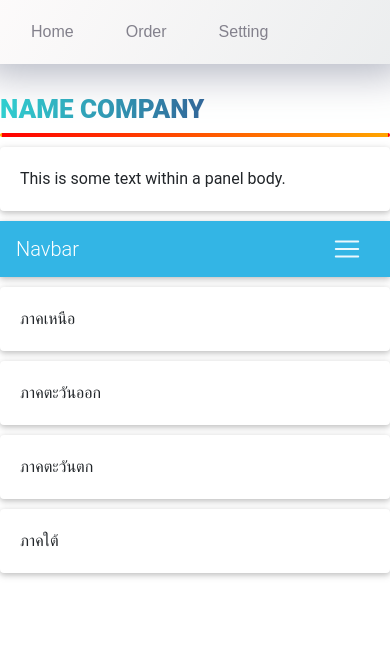
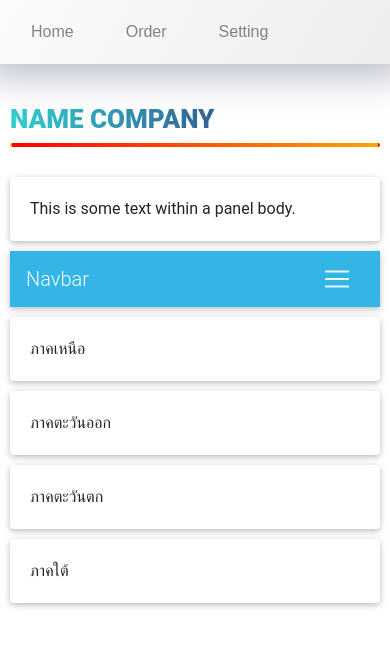
Before and after one commit to ToshyraF/bannashop, a Django app: page / in a window 390 px wide. Shown: the top 647 px of the page. Run offline with Django 3.2, Linux system fonts and the light colour scheme; some libraries are stand-ins or nearby versions.

Commit message:
change css all of project

```diff
--- a/static/css/responsiveregion.css
+++ b/static/css/responsiveregion.css
@@ -50,6 +50,9 @@
     /* .remove-right-nav{
         padding: 0px;
     } */
+    .responsive-container{
+        padding: 10px;
+    }
 }
 @media screen and (min-width: 1000px){
     /* .remove-right-nav{
--- a/templates/region.html
+++ b/templates/region.html
@@ -18,7 +18,7 @@
                 <!-- </div> -->
                 <!-- <div class="card-body "> -->
 
-                    <div class="row" style="margin-top: 30px;">
+                    <div class="row responsive-container" style="margin-top: 30px;">
 
                             <div class="col col-12 col-sm-12 col-md-12 col-lg-12 ">
                                 <h2 class="text-gradient-blue" style="font-size:26px;font-weight: 600;"><b>Name Company</b></h2>
@@ -26,7 +26,7 @@
                             </div>
                     </div>
 
-                    <div class="row">
+                    <div class="row responsive-container">
                             <div class="col col-12 col-sm-12 col-md-4 col-lg-4" >
                                 <div class="card " data-toggle="collapse" href="#multiCollapseExample1" aria-controls="multiCollapseExample1" style="margin-top: 10px;">
                                     <div class="card-body " >
```
